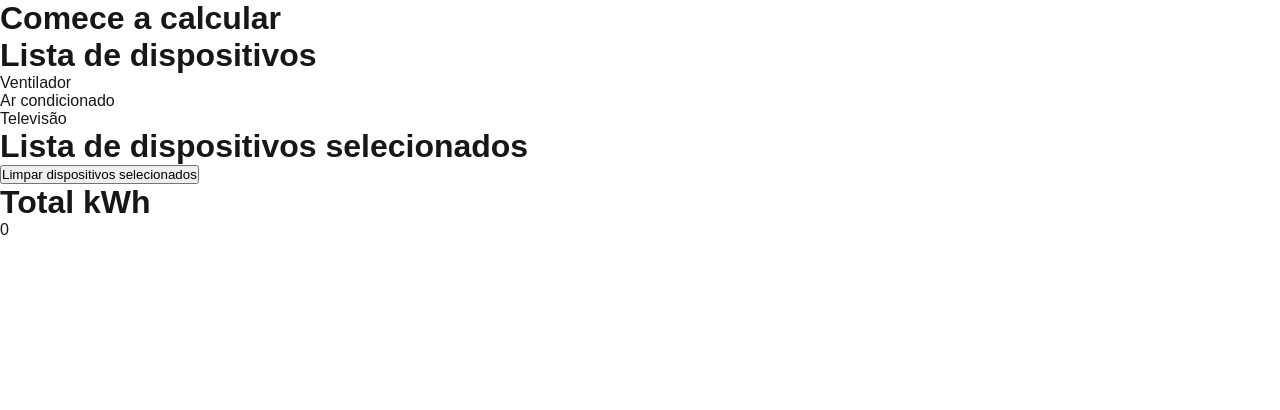
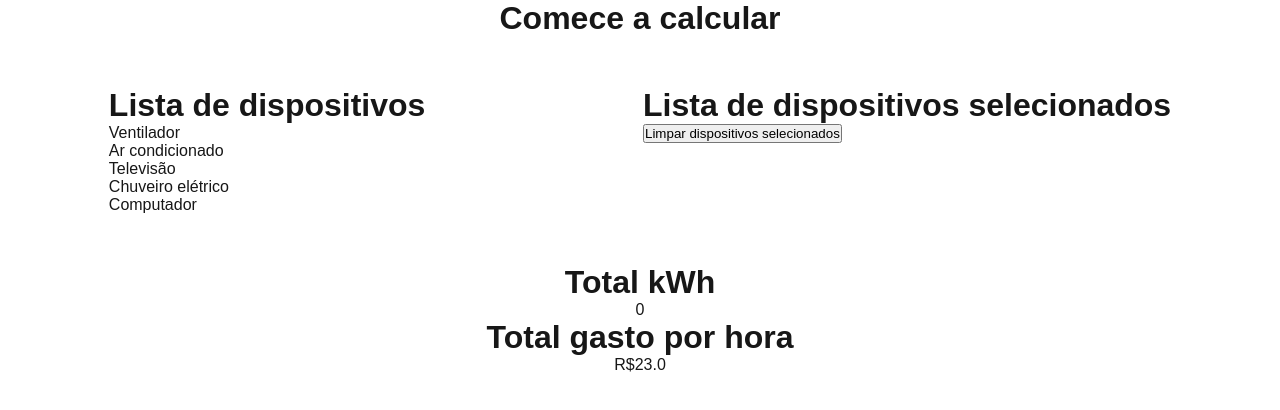
Before and after one commit to ferrarizaum/electricity-bill-calculator, a Next.js app: page /calcular in a window 1280 px wide. Shown: the top 410 px of the page. Built offline with nearby package versions, Linux system fonts and the light colour scheme.

Commit message:
added state tariff, added price per hour

```diff
--- a/src/api/devices.tsx
+++ b/src/api/devices.tsx
@@ -24,4 +24,16 @@ export const devicesArray: DeviceProps[] = [
     description: "Third device description",
     consumokWh: 30,
   },
+  {
+    id: 4,
+    name: "Chuveiro elétrico",
+    description: "Fourth device description",
+    consumokWh: 140,
+  },
+  {
+    id: 5,
+    name: "Computador",
+    description: "Fifth device description",
+    consumokWh: 50,
+  },
 ];
--- a/src/app/calcular/page.tsx
+++ b/src/app/calcular/page.tsx
@@ -3,8 +3,12 @@ import { Calculator } from "@/components/Calculator";
 export default function CalcularPage() {
   return (
     <div>
-      <h1>Comece a calcular</h1>
-      <Calculator />
+      <div style={{ justifyItems: "center" }}>
+        <h1>Comece a calcular</h1>
+      </div>
+      <div>
+        <Calculator />
+      </div>
     </div>
   );
 }
--- a/src/app/layout.tsx
+++ b/src/app/layout.tsx
@@ -1,6 +1,7 @@
 import type { Metadata } from "next";
 import { Geist, Geist_Mono } from "next/font/google";
 import "./globals.css";
+import { StateProvider } from "@/components/Context/StateContext";
 
 const geistSans = Geist({
   variable: "--font-geist-sans",
@@ -25,7 +26,7 @@ export default function RootLayout({
   return (
     <html lang="en">
       <body className={`${geistSans.variable} ${geistMono.variable}`}>
-        {children}
+        <StateProvider>{children}</StateProvider>
       </body>
     </html>
   );
--- a/src/components/Calculator.tsx
+++ b/src/components/Calculator.tsx
@@ -3,10 +3,12 @@
 import { devicesArray, DeviceProps } from "@/api/devices";
 import { useState } from "react";
 import { Button } from "./Button";
+import { useStateContext } from "./Context/StateContext";
 
 export const Calculator = () => {
   const [selectedDevices, setSelectedDevices] = useState<DeviceProps[]>([]);
-
+  const { selectedState } = useStateContext();
+  console.log(selectedState);
   const handleClick = (e: DeviceProps) => {
     console.log(e);
     setSelectedDevices((prevDevices) => [...prevDevices, e]);
@@ -18,7 +20,15 @@ export const Calculator = () => {
   );
 
   return (
-    <div>
+    <>
+      <div
+        style={{
+          display: "flex",
+          justifyContent: "space-around",
+          marginTop: 50,
+          marginBottom: 50,
+        }}
+      >
         <div>
           <h1>Lista de dispositivos</h1>
           {devicesArray.map((e) => (
@@ -29,18 +39,22 @@ export const Calculator = () => {
         </div>
         <div>
           <h1>Lista de dispositivos selecionados</h1>
+          {selectedDevices.map((e, index) => (
+            <p key={index}>{e.name}</p>
+          ))}
           <Button
             text="Limpar dispositivos selecionados"
             onClick={() => setSelectedDevices([])}
           />
-        {selectedDevices.map((e, index) => (
-          <p key={index}>{e.name}</p>
-        ))}
         </div>
-      <div>
+      </div>
+      <div style={{ justifyItems: "center" }}>
         <h1>Total kWh</h1>
         {totalConsumokWh}
+        <h1>Total gasto por hora</h1>
+        R$
+        {(totalConsumokWh * 0.824 + selectedState.tariff).toFixed(1)}
       </div>
-    </div>
+    </>
   );
 };
--- /dev/null
+++ b/src/components/Context/StateContext.tsx
@@ -0,0 +1,41 @@
+"use client";
+
+import React, { createContext, useContext, useState, ReactNode } from "react";
+import { StateProps, statesArray } from "@/api/states";
+
+interface StateContextType {
+  selectedState: StateProps;
+  setSelectedState: (state: StateProps) => void;
+}
+
+// Default values for the context
+const defaultContextValue: StateContextType = {
+  selectedState: statesArray[0], // or you can use statesArray[0] as a default
+  setSelectedState: () => {},
+};
+
+const StateContext = createContext<StateContextType>(defaultContextValue);
+
+export const useStateContext = () => {
+  const context = useContext(StateContext);
+  if (!context) {
+    throw new Error("useStateContext must be used within a StateProvider");
+  }
+  return context;
+};
+
+interface StateProviderProps {
+  children: ReactNode;
+}
+
+export const StateProvider: React.FC<StateProviderProps> = ({ children }) => {
+  const [selectedState, setSelectedState] = useState<StateProps>(
+    statesArray[0]
+  );
+
+  return (
+    <StateContext.Provider value={{ selectedState, setSelectedState }}>
+      {children}
+    </StateContext.Provider>
+  );
+};
```
Also changed, not shown: src/components/Select.tsx (+3 -4 lines). Lines whose indentation alone changed are shown as unchanged.
